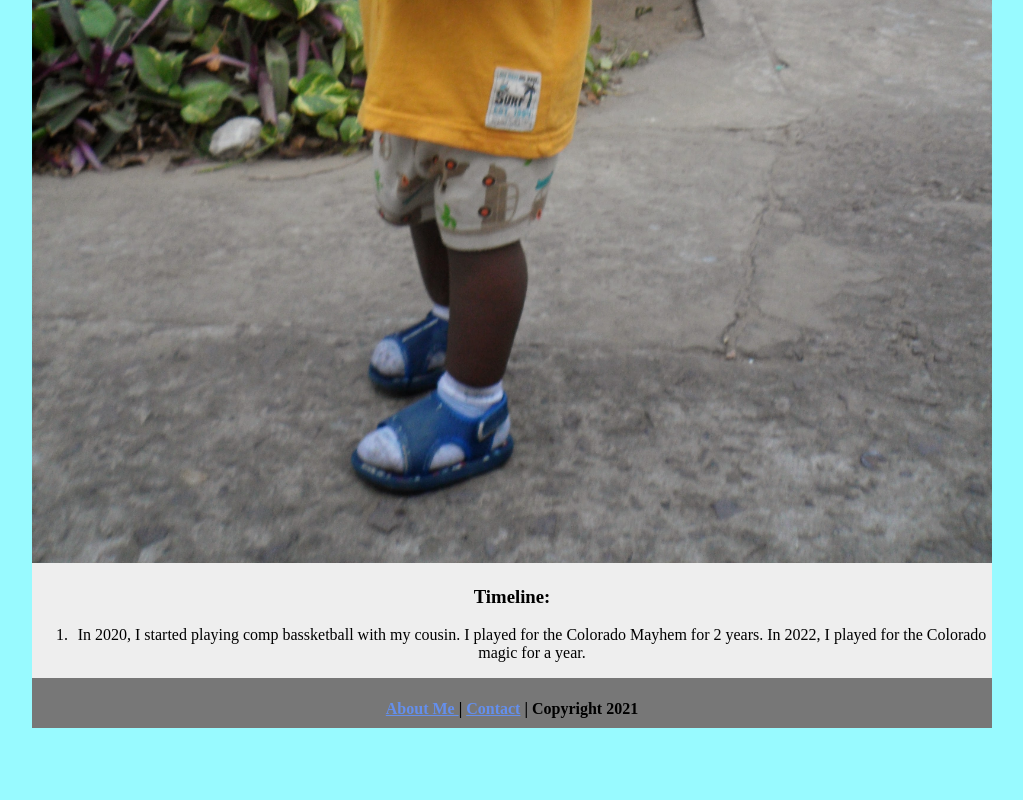
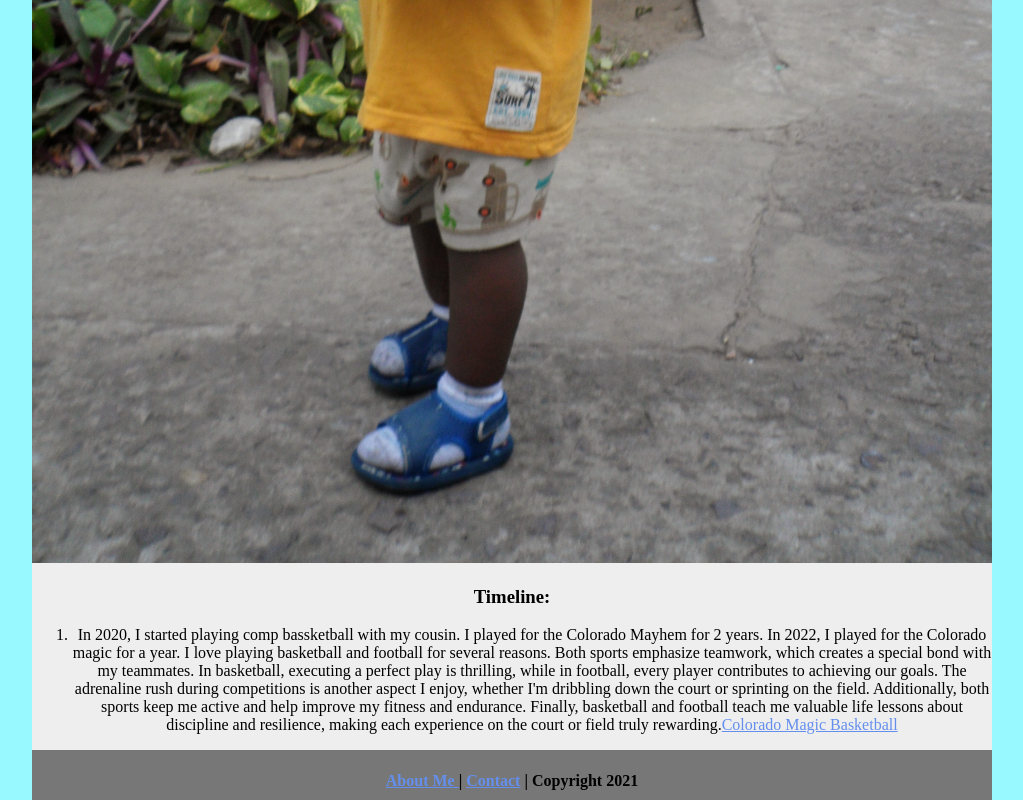
Before and after one commit to JoshuaM522/ecsportfolio, a plain HTML site: page footballbasketball/index.html in a window 1280 px wide. Shown: the part 857-1657 px from the top of the page, without its empty margins (128-1151 px from the left). Before the commit the page ends 1585 px from the top, so only its background shows below. Drawn offline with Linux system fonts and the light colour scheme.

Commit message:
Update index.html

```diff
--- a/footballbasketball/index.html
+++ b/footballbasketball/index.html
@@ -19,7 +19,11 @@
 	  <h3> Timeline: </h3>
 	  <ol>
 
-		  <li>In 2020, I started playing comp bassketball with my cousin. I played for the Colorado Mayhem for 2 years. In 2022, I played for the Colorado magic for a year.</li>
+		  <li>In 2020, I started playing comp bassketball with my cousin. I played for the Colorado Mayhem for 2 years. In 2022, I played for the Colorado magic for a year. I love playing basketball and football for several reasons. Both sports emphasize teamwork, which creates a special bond with my teammates. In basketball, executing a perfect play is thrilling, while in football, every player contributes to achieving our goals.
+
+The adrenaline rush during competitions is another aspect I enjoy, whether I'm dribbling down the court or sprinting on the field. Additionally, both sports keep me active and help improve my fitness and endurance.
+
+Finally, basketball and football teach me valuable life lessons about discipline and resilience, making each experience on the court or field truly rewarding.<a href="https://www.instagram.com/coloradomagicbasketball/">Colorado Magic Basketball</a></li>
 	  </ol>
   </div>
   <div class="footer">
```
